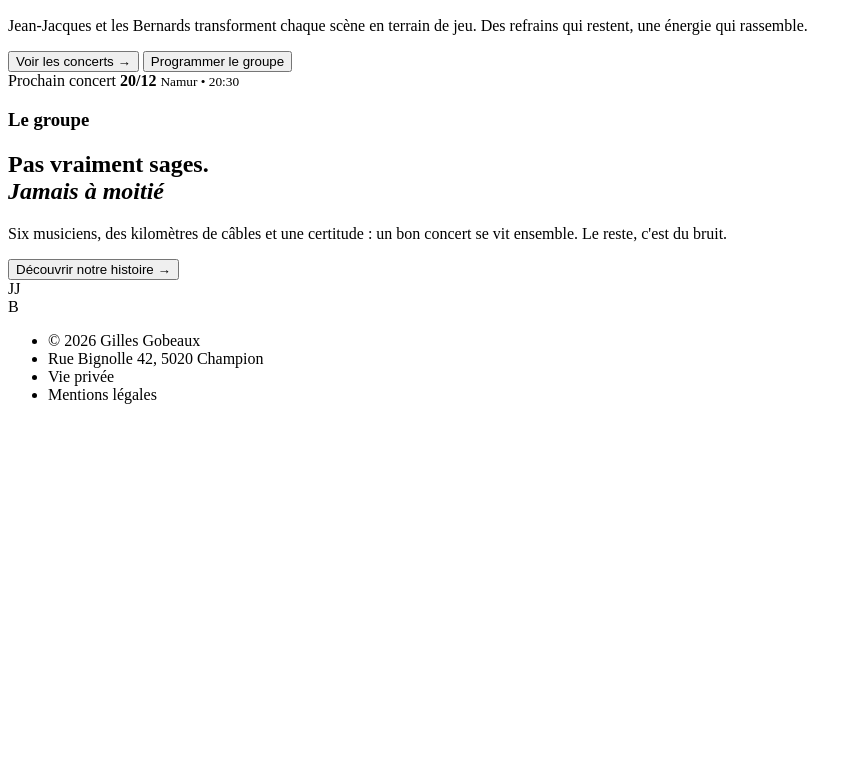
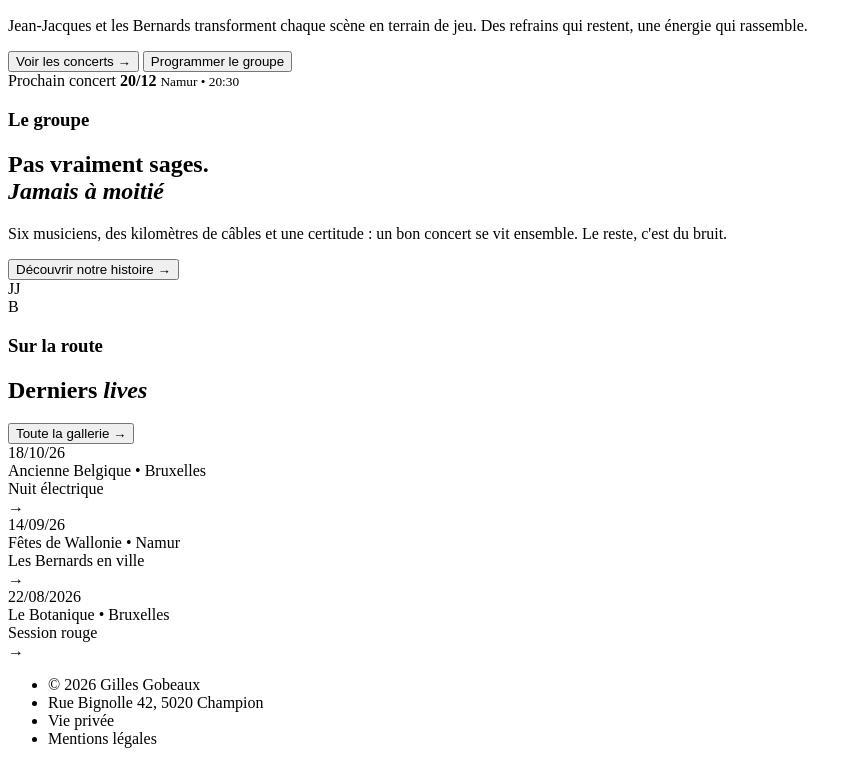
Before and after one commit to Ovags/web-base, a plain HTML site: page index.html in a window 1280 px wide. Shown: the part 2379-3143 px from the top of the page, without its empty margins (0-862 px from the left). Before the commit the page ends 2799 px from the top, so only its background shows below. Drawn offline with Linux system fonts and the light colour scheme.

Commit message:
Ajout de la section gallery

```diff
--- a/index.html
+++ b/index.html
@@ -60,7 +60,6 @@
             </div>
         </section>
 
-
         <section id="introduction">
             <h3>Le groupe</h3>
 
@@ -99,6 +98,48 @@
             </div>
         </section>
 
+        <section id="gallery">
+            <h3>Sur la route</h3>
+
+            <h2>Derniers <em>lives</em></h2>
+
+            <button>Toute la gallerie &rarr;</button>
+
+            <!-- (div#concert$>div.concert-date+div.concert-content>div.concert-place+div.concert-title>div.concert-text+div.concert-arrow)*3
+             noté en commentaire parce qu'il est beau celui-là -->
+             <div id="concert1">
+                <div class="concert-date">18/10/26</div>
+                <div class="concert-content">
+                    <div class="concert-place">Ancienne Belgique &bull; Bruxelles</div>
+                    <div class="concert-title">
+                        <div class="concert-text">Nuit électrique</div>
+                        <div class="concert-arrow">&rarr;</div>
+                    </div>
+                </div>
+             </div>
+
+             <div id="concert2">
+                <div class="concert-date">14/09/26</div>
+                <div class="concert-content">
+                    <div class="concert-place">Fêtes de Wallonie &bull; Namur</div>
+                    <div class="concert-title">
+                        <div class="concert-text">Les Bernards en ville</div>
+                        <div class="concert-arrow">&rarr;</div>
+                    </div>
+                </div>
+             </div>
+
+             <div id="concert3">
+                <div class="concert-date">22/08/2026</div>
+                <div class="concert-content">
+                    <div class="concert-place">Le Botanique &bull; Bruxelles</div>
+                    <div class="concert-title">
+                        <div class="concert-text">Session rouge</div>
+                        <div class="concert-arrow">&rarr;</div>
+                    </div>
+                </div>
+             </div>
+        </section>
     </main>
 
     <footer>
```
